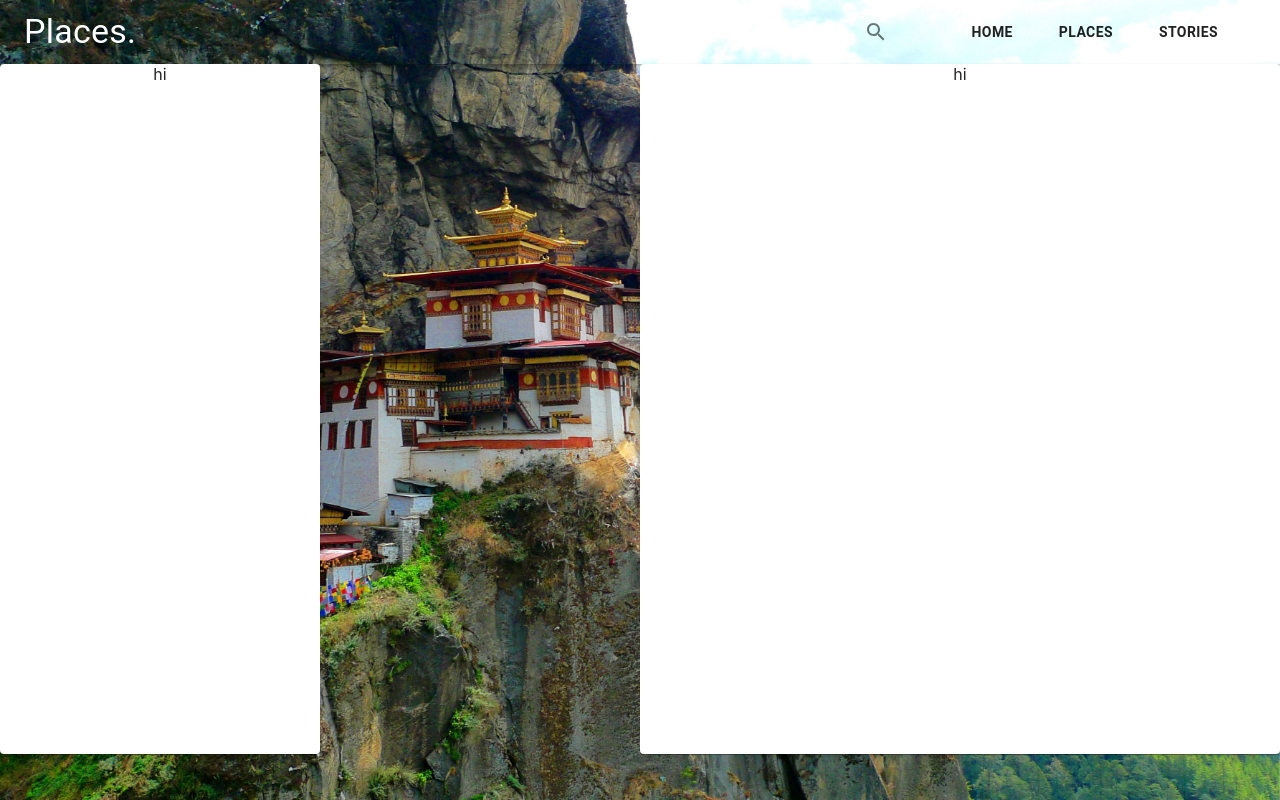
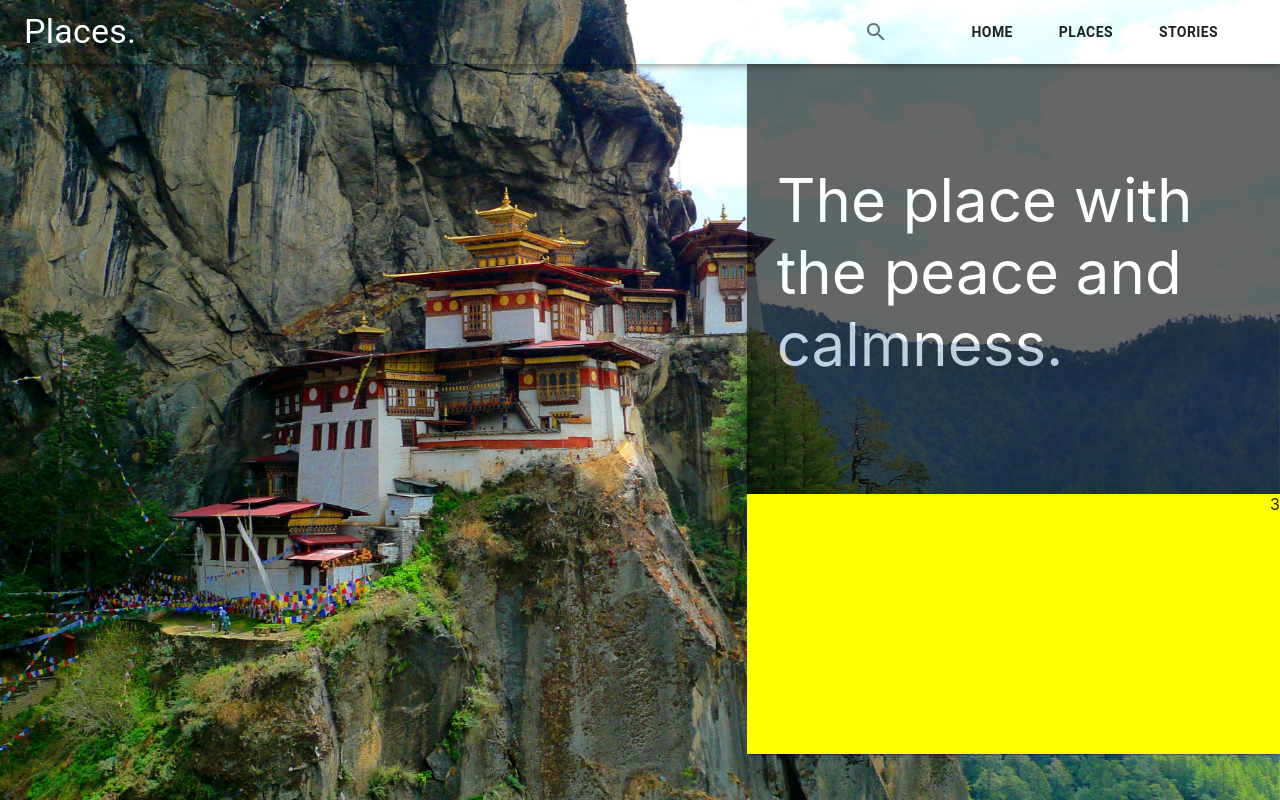
Before and after one commit to deyRupak/react-landing-pages, a React (Create React App) app: page /react-landing-pages/2 in a window 1280 px wide. Built offline with nearby package versions, Linux system fonts and the light colour scheme.

Commit message:
Add Right Up

```diff
--- a/src/components/proj2/Left.js
+++ b/src/components/proj2/Left.js
@@ -8,6 +8,6 @@ import './Styles.css'
 
 export default function Left() {
     return (
-        <Paper style={{height: '690px'}}>hi</Paper>
+        <Paper>hi</Paper>
     )
 }
--- a/src/components/proj2/Nav.js
+++ b/src/components/proj2/Nav.js
@@ -1,11 +1,11 @@
 import React from 'react';
+
 import { makeStyles } from '@material-ui/core/styles';
 import AppBar from '@material-ui/core/AppBar';
 import Toolbar from '@material-ui/core/Toolbar';
 import Typography from '@material-ui/core/Typography';
 import Button from '@material-ui/core/Button';
 import IconButton from '@material-ui/core/IconButton';
-import MenuIcon from '@material-ui/icons/Menu';
 import SearchIcon from '@material-ui/icons/Search';
 
 const useStyles = makeStyles((theme) => ({
--- a/src/components/proj2/Right.js
+++ b/src/components/proj2/Right.js
@@ -2,12 +2,46 @@ import React from 'react'
 
 import Paper from '@material-ui/core/Paper';
 import Grid from '@material-ui/core/Grid';
+import Left from './Left'
 
 
 import './Styles.css'
 
 export default function Right() {
     return (
-        <Paper style={{ height: '690px' }}>hi</Paper>
+        <Paper style={{ height: '690px', background: 'transparent'}}>
+            <Grid container>
+                <Grid item xs={12}
+                    style={{
+                        height: '430px',
+                        fontSize: '60px',
+                        textAlign: 'left',
+                        justify: 'center',
+                        paddingTop: 40,
+                        paddingLeft: 30,
+                        opacity: 0.6,
+                        color: 'white',
+                        background: 'black'
+                    }}>
+                    <p>
+                    The place with<br /> the peace and<br /> calmness.
+                    </p>
+
+                    </Grid>
+                <Grid item xs={12}
+                    style={{
+                        background: 'yellow',
+                        height: '260px'
+                    }}>
+                    <Grid container
+                        direction="row"
+                        justify="flex-end"
+                        alignItems="center">
+                        <Grid item>3</Grid>
+                    </Grid>
+                </Grid>
+
+            </Grid>
+        </Paper>
     )
 }
--- a/src/components/proj2/index.js
+++ b/src/components/proj2/index.js
@@ -1,7 +1,6 @@
 import React from 'react'
 
 import Nav from './Nav'
-import Left from './Left'
 import Right from './Right'
 
 import Paper from '@material-ui/core/Paper';
@@ -16,15 +15,12 @@ export default function index() {
 
             <Grid container
                 direction="row"
-                justify="space-between"
+                justify="flex-end"
                 alignItems="center">
                 <Grid item xs={12}>
                     <Nav />
                 </Grid>
-                <Grid item xs={3}>
-                    <Left />
-                </Grid>
-                <Grid item xs={6}>
+                <Grid item xs={5}>
                     <Right />
                 </Grid>
 
```
Also changed, not shown: src/components/proj2/Styles.css (line endings or trailing spaces).
